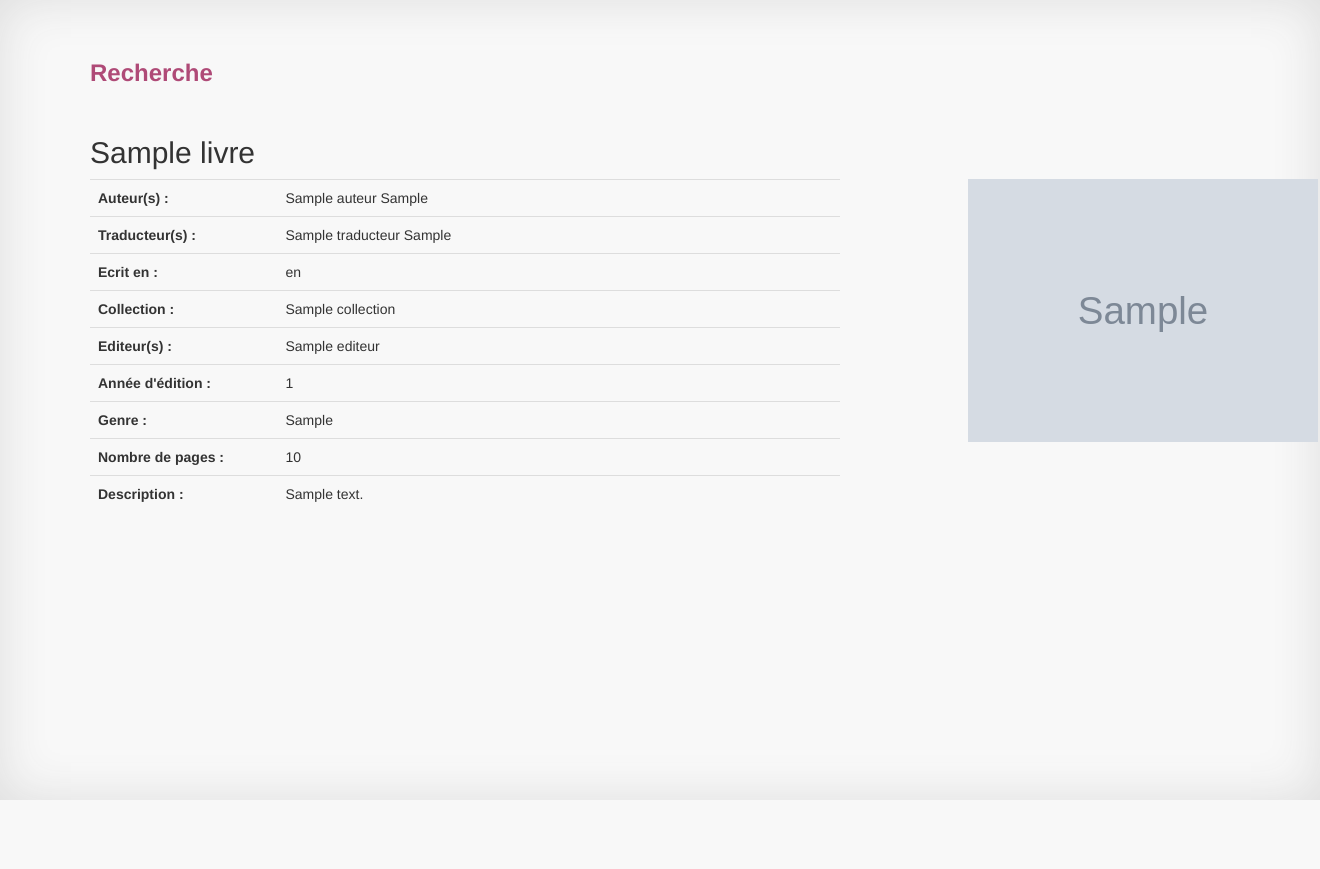
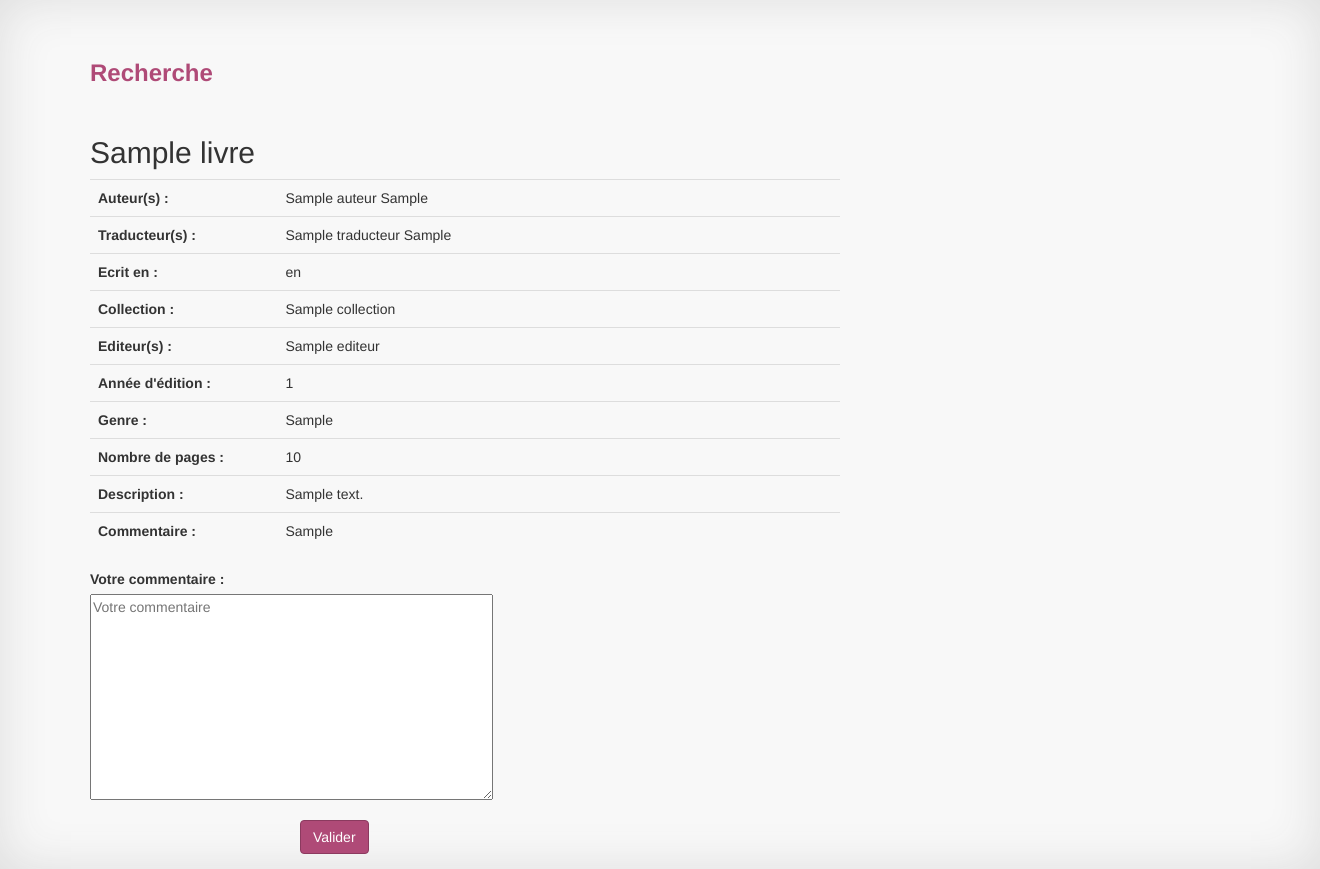
Before and after one commit to jgamain/BULO, a PHP site: page /dbname/pageLivre.php?numero=1 in a window 1320 px wide. Shown: the part 110-979 px from the top of the page. Before the commit the page ends 910 px from the top, so only its background shows below. Run offline with PHP 8.4, Linux system fonts and the light colour scheme; tables that the repository leaves empty hold one stand-in row (values such as "Sample post"); grey boxes marked "Sample" are stand-in pictures; some web fonts are replaced.

Commit message:
affiche les commentaires des livres et formulaire d'ajout
ce n’est pas fini
je n’arrive pas à récupérer le numLecteur pour ajouter dans la base de
données !

```diff
--- a/pageLivre.php
+++ b/pageLivre.php
@@ -26,13 +26,13 @@
 				if($_GET['numero'] != 0){
 					include "connectBibli.php";
 
-					$stmt = $Bibli->prepare('SELECT titre, anneeEdition, nomCollection, libelleGenre, nbPage, description, image
+					$stmt = $Bibli->prepare('SELECT titre, anneeEdition, nomCollection, libelleGenre, nbPage, description
 											 FROM livre NATURAL LEFT JOIN collection NATURAL LEFT JOIN genre
 											  WHERE numLivre= ?');
 					$stmt->bind_param("i", $_GET['numero']);
 					$stmt->execute();
 					$stmt->store_result();
-					$stmt->bind_result($titre, $anneeEdition, $nomCollection, $libelleGenre, $nbPage, $description, $image);
+					$stmt->bind_result($titre, $anneeEdition, $nomCollection, $libelleGenre, $nbPage, $description);
 					if($stmt->num_rows != 0)
 					{
 						$stmt->fetch();
@@ -116,20 +116,59 @@
 					if(isset($description)){
 						echo "<tr><th>Description :</th><td>".$description."</td></tr>";
 					}
+
+					//récupération des commentaires
+					$stmtC = $Bibli->prepare('SELECT avis FROM commente WHERE numLivre = ?');
+					$stmtC->bind_param("i", $_GET['numero']);
+					$stmtC->execute();
+					$stmtC->bind_result($avis);
+					while($stmtC->fetch()){
+						if (isset($avis)){
+						echo "<tr><th>Commentaire :</th><td>".$avis."</td></tr>";
+						}
+					}
+
 				?>
+
 					</tbody>
 				</table>
+
+				<div class="container">
+
+			<form class="form-horizontal" method="POST" >
+				<div class="form-group">
+					<label for="textarea">Votre commentaire :</label> </br>
+					<textarea id="textarea" name="question" cols="47" rows="10" placeholder="Votre commentaire"></textarea>
+				</div>
+				<div class="form-group">
+					<div class="col-sm-1 col-sm-offset-2"><button type="submit" class="btn btn-violet" name="submit">Valider</button></div>
+				</div>
+			</form>
+			<?php
+
+				if (isset($_POST['question']) && (!empty($_POST['question'])))
+				{
+				$lg = $_SESSION['login'];
+
+				$req = $Bibli->prepare('SELECT numLecteur,login FROM lecteur WHERE lower(login) = :$lg');
+				$req->bind_param("s", $log);
+				$req->execute();
+				$req->store_result();
+				$stmt->bind_result($numLecteur, $logn);
+
+				$stmt = $Bibli->prepare("INSERT INTO commente VALUES (?, ?, ?)");
+				$stmt->bind_param('iis', $numero, $numlec, $avis);
+
+				$numero = $_GET['numero'];
+				$numLec = $numLecteur;
+				$avis = $_POST['question'];
+		       	mysqli_stmt_execute($stmt);
+
+				}
+
+		?>
 			</div>
-			<?php
-				if($image!=NULL){
-			?>
-				<div class="col-md-3 col-md-offset-1">
-					<img src="images/<?php echo $image ?>" alt="couverture du livre" id="couvLivre">
-				</div>
-			<?php
-				}
-			?>
-
+			</div>
 					<?php
 					}
 					else{
@@ -144,6 +183,8 @@
 		</div>
 	</div>
 
+
+
 		<?php
 			include "piedDePage.php";
 		?>
```
